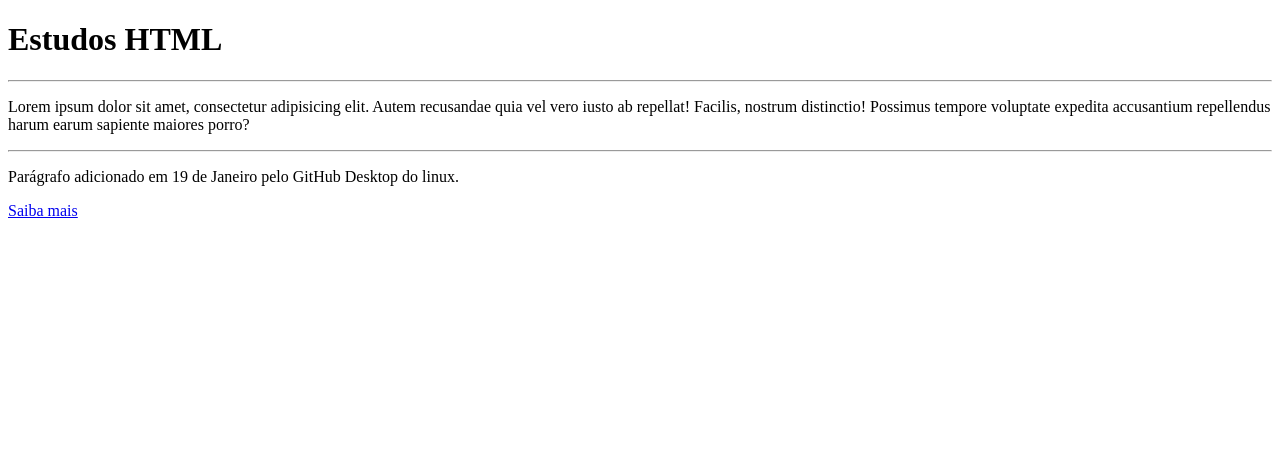
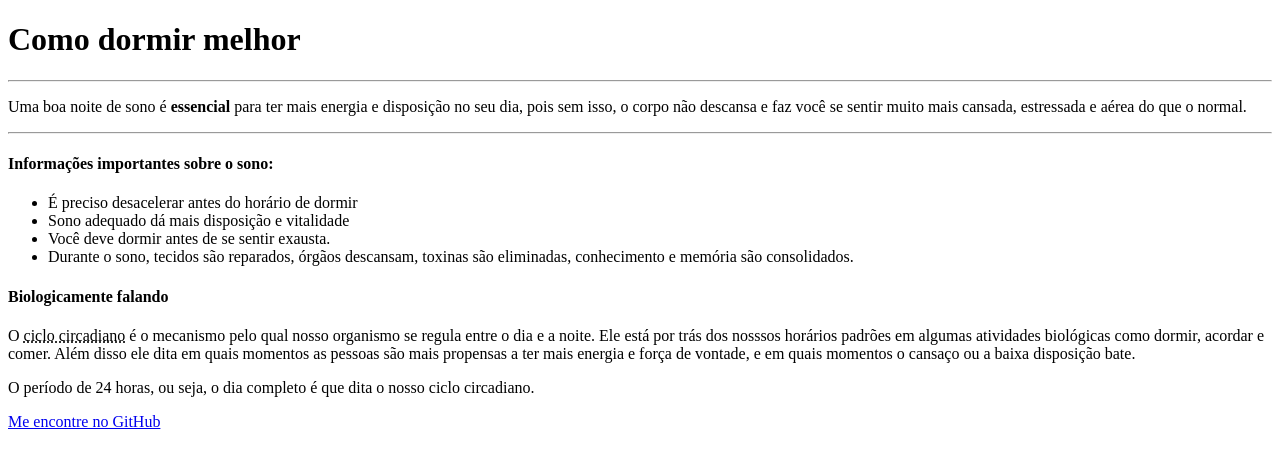
Before and after one commit to lilicrst/Ola-mundo, a plain HTML site: page site exemplo/index.html in a window 1280 px wide. Drawn offline with Linux system fonts and the light colour scheme.

Commit message:
pequenas alterações

```diff
--- a/site exemplo/index.html
+++ b/site exemplo/index.html
@@ -7,13 +7,28 @@
     <title>Olá, Mundo!</title>
 </head>
 <body>
-    <h1>Estudos HTML</h1>
+    <h1>Como dormir melhor</h1>
     <hr>
-    <p>Lorem ipsum dolor sit amet, consectetur adipisicing elit. Autem recusandae quia vel vero iusto ab repellat! Facilis, nostrum distinctio! Possimus tempore voluptate expedita accusantium repellendus harum earum sapiente maiores porro?</p>
+    <p>Uma boa noite de sono é <b>essencial</b> para ter mais energia e disposição no seu dia, pois sem isso, o corpo não descansa e faz você se sentir muito mais cansada, estressada e aérea do que o normal.</p>
     <hr>
-    <p>Parágrafo adicionado em 19 de Janeiro pelo GitHub Desktop do linux.</p>
 
-    <a href="github.com/lilicrst" title="Veja no GitHub">Saiba mais</a>
+    <h4>Informações importantes sobre o sono:</h4>
+    <ul>
+        <li>É preciso desacelerar antes do horário de dormir</li>
+        <li>Sono adequado dá mais disposição e vitalidade</li>
+        <li>Você deve dormir antes de se sentir exausta.</li>
+        <li>Durante o sono, tecidos são reparados, órgãos descansam, toxinas são eliminadas, conhecimento e memória são consolidados.</li>
+    </ul>
+
+    <h4>Biologicamente falando</h4>
+    <p>O <abbr title="ou ritmo circadiano">ciclo circadiano</abbr> é o mecanismo pelo qual nosso organismo se regula entre o dia e a noite. Ele está por trás dos nosssos horários padrões em algumas atividades biológicas como dormir, acordar e comer. Além disso ele dita em quais momentos as pessoas são mais propensas a ter mais energia e força de vontade, e em quais momentos o cansaço ou a baixa disposição bate.
+    </p>
+    <p>
+    O período de 24 horas, ou seja, o dia completo é que dita o nosso ciclo circadiano.
+    </p>
+
+
+    <a href="https://github.com/lilicrst" target="_blank" title="Abrir site" >Me encontre no GitHub</a>
 
 </body>
 </html>
```
